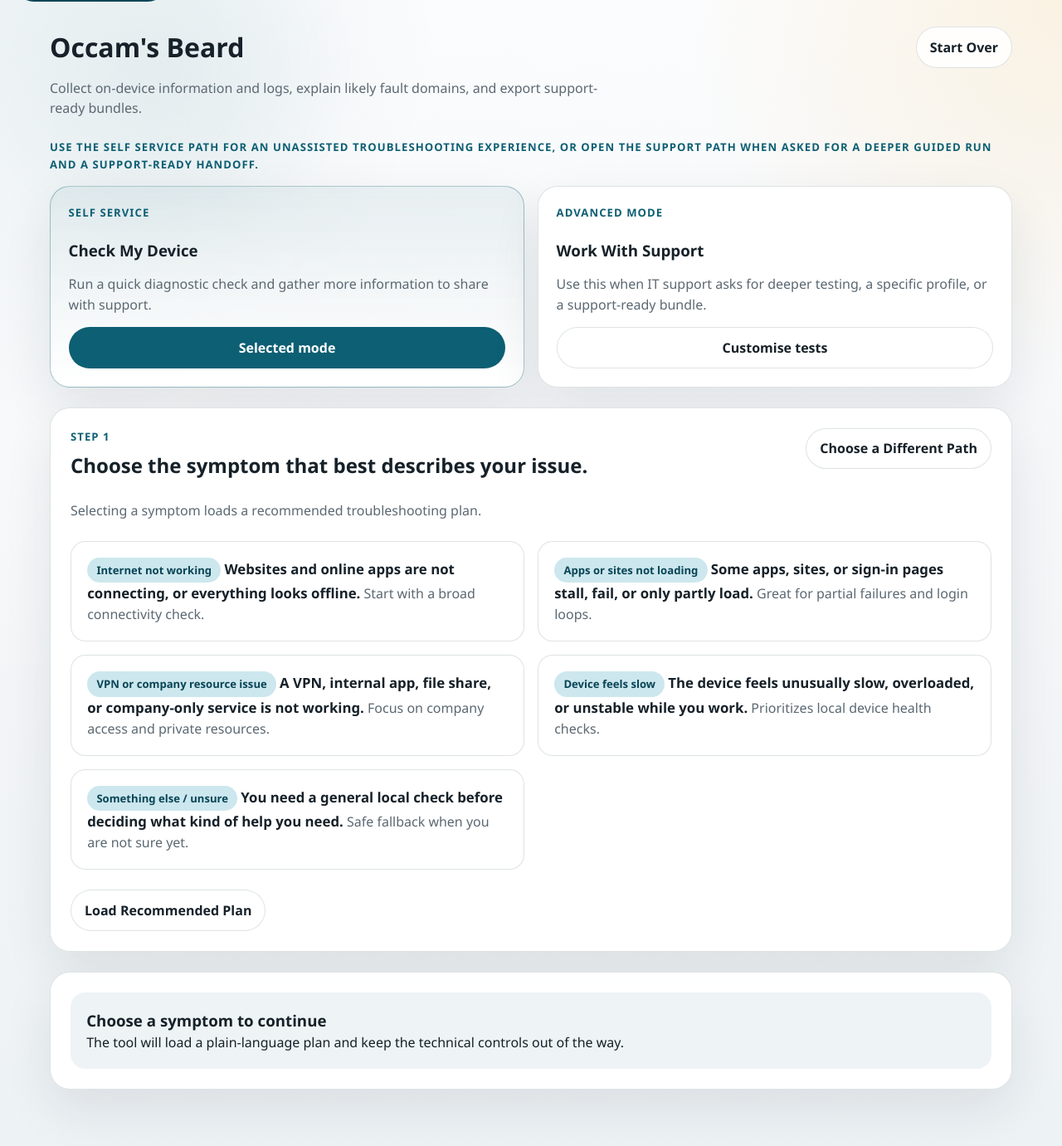
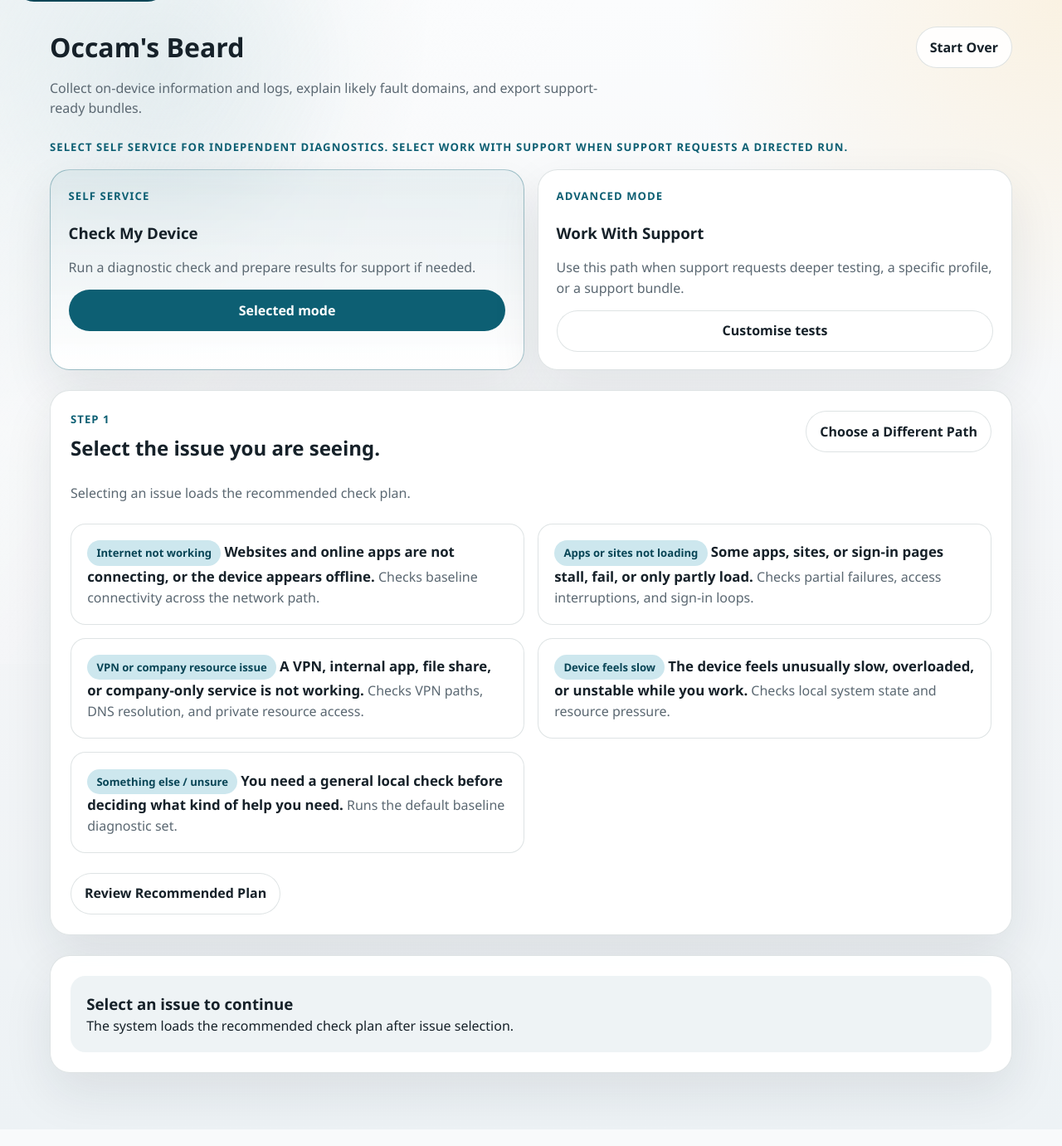
Before and after one commit to enshaeden/occams-beard, a Flask app: page /?mode=self-serve in a window 1280 px wide. Shown: the whole page at 83% size. After the commit the page ends 1357 px from the top, so only its background shows below. Run offline with Flask 3, Linux system fonts and the light colour scheme; parts of the project's set-up code (start-up, migrations or seed data) failed here and were passed over.

Commit message:
Standardize UI copy to professional system voice

```diff
--- a/src/occams_beard/templates/_self_serve_plan.html
+++ b/src/occams_beard/templates/_self_serve_plan.html
@@ -20,7 +20,7 @@
       <div class="section-heading">
         <div>
           <p class="eyebrow">Step 2</p>
-          <h2>Answer one quick question, then review your plan.</h2>
+          <h2>Answer the clarification question, then review the plan.</h2>
         </div>
       </div>
 
@@ -40,13 +40,13 @@
               </label>
             {% endfor %}
           </div>
-          <p class="field-help">This keeps the run focused while staying easy to start.</p>
+          <p class="field-help">Your response narrows the checks to the current issue.</p>
         </fieldset>
       {% endif %}
 
       {% if form_state.clarification and form_state.clarification.answered %}
         <div class="info-panel stack-sm">
-          <h3>What you already told us</h3>
+          <h3>Recorded responses</h3>
           <ul class="result-list">
             {% for answer in form_state.clarification.answered %}
               <li><strong>{{ answer.prompt }}</strong> {{ answer.answer_label }}.</li>
@@ -56,9 +56,9 @@
       {% endif %}
 
       <div class="info-panel stack-sm">
-        <h3>Before we run</h3>
+        <h3>Plan summary</h3>
         <p>
-          We are going to check <strong>{{ form_state.plan_preview.check_areas }}</strong>
+          The run checks <strong>{{ form_state.plan_preview.check_areas }}</strong>
           because {{ form_state.plan_preview.because }}.
         </p>
       </div>
@@ -67,7 +67,7 @@
 
       <div class="info-grid">
         <article class="info-panel stack-sm">
-          <h3>What we’ll check</h3>
+          <h3>Check scope</h3>
           <ul class="result-list">
             {% for item in form_state.plan.collection_items %}
               <li><strong>{{ item.label }}.</strong> {{ item.description }}</li>
@@ -76,11 +76,11 @@
         </article>
 
         <article class="info-panel stack-sm">
-          <h3>What to expect</h3>
+          <h3>Run behavior</h3>
           <ul class="result-list">
             <li>Everything stays on this device unless you choose to export it later.</li>
             <li>{{ form_state.plan.network_activity_summary }}</li>
-            <li>You do not need to change any technical settings to start.</li>
+            <li>No additional configuration is required to start the run.</li>
           </ul>
         </article>
       </div>
@@ -100,7 +100,7 @@
         {% endif %}
 
         <fieldset class="stack-sm form-fieldset">
-          <legend>Select specific tests</legend>
+          <legend>Select check areas</legend>
           <div class="check-grid">
             {% for item in form_state.plan.collection_items %}
               <label class="check-tile">
@@ -171,8 +171,8 @@
 {% else %}
   <article class="card">
     <div class="empty-state">
-      <h3>Choose a symptom to continue</h3>
-      <p>The tool will load a plain-language plan and keep the technical controls out of the way.</p>
+      <h3>Select an issue to continue</h3>
+      <p>The system loads the recommended check plan after issue selection.</p>
     </div>
   </article>
 {% endif %}
--- a/src/occams_beard/templates/index.html
+++ b/src/occams_beard/templates/index.html
@@ -3,8 +3,7 @@
 {% block content %}
   <section class="entry-shell stack-md">
     <div class="stack-sm">
-      <p class="eyebrow">Use the Self Service path for an unassisted troubleshooting experience, or open the
-        support path when asked for a deeper guided run and a support-ready handoff.</p>
+      <p class="eyebrow">Select Self Service for independent diagnostics. Select Work With Support when support requests a directed run.</p>
     </div>
     <div class="door-grid">
       {% for option in mode_options %}
@@ -60,15 +59,13 @@
 
         <article class="card experience-card stack-lg">
           <div class="section-heading">
-            <div>
-              <p class="eyebrow">Step 1</p>
-              <h2>Choose the symptom that best describes your issue.</h2>
-            </div>
-            <a class="ghost-button" href="{{ url_for('index') }}">Choose a Different Path</a>
+          <div>
+            <p class="eyebrow">Step 1</p>
+            <h2>Select the issue you are seeing.</h2>
           </div>
-          <p class="muted">
-            Selecting a symptom loads a recommended troubleshooting plan.
-          </p>
+          <a class="ghost-button" href="{{ url_for('index') }}">Choose a Different Path</a>
+        </div>
+          <p class="muted">Selecting an issue loads the recommended check plan.</p>
           <div class="choice-grid" role="radiogroup" aria-label="Symptoms">
             {% for symptom in symptom_options %}
               <label class="choice-card {% if form_state.symptom_id == symptom.id %}choice-card-active{% endif %}">
@@ -90,7 +87,7 @@
           </div>
 
           <div class="actions">
-            <button type="submit" class="ghost-button">Load Recommended Plan</button>
+            <button type="submit" class="ghost-button">Review Recommended Plan</button>
           </div>
         </article>
       </form>
@@ -105,7 +102,7 @@
         <div class="section-heading">
           <div>
             <p class="eyebrow">Work With Support</p>
-            <h2>Follow the guided plan your technician asked you to run.</h2>
+            <h2>Run the plan provided by support.</h2>
           </div>
           <a class="ghost-button" href="{{ url_for('index') }}">Choose a Different Path</a>
         </div>
@@ -113,17 +110,17 @@
           <article class="info-panel stack-sm">
             <h3>When to use this</h3>
             <ul class="result-list">
-              <li>You already tried the self-serve path and still need help.</li>
-              <li>Support asked for a specific plan, deeper probes, or a support bundle.</li>
-              <li>You need a cleaner handoff than screenshots or ad hoc notes.</li>
+              <li>Self Service did not resolve the issue.</li>
+              <li>Support requested a specific plan, deeper probes, or a support bundle.</li>
+              <li>A structured handoff is required.</li>
             </ul>
           </article>
           <article class="info-panel stack-sm">
             <h3>Consent and privacy</h3>
             <ul class="result-list">
-              <li>You can review the plan before you run it.</li>
+              <li>Review the plan before running it.</li>
               <li>Some guided plans create outbound network traffic.</li>
-              <li>Raw command capture stays opt-in and local unless you export it.</li>
+              <li>Raw command capture is optional and remains local unless exported.</li>
             </ul>
           </article>
         </div>
@@ -132,7 +129,7 @@
       {% if form_state.bridge %}
         <article class="card bridge-card stack-sm">
           <p class="eyebrow">Continue From Earlier Results</p>
-          <h3>You do not need to start from scratch.</h3>
+          <h3>Reuse existing run results.</h3>
           <p>{{ form_state.bridge.headline }}</p>
           <div class="actions">
             <a class="ghost-button" href="{{ form_state.bridge.results_url }}">View Earlier {{ form_state.bridge.mode_label }} Results</a>
@@ -210,15 +207,15 @@
             <ul class="result-list">
               <li>{{ form_state.plan.network_activity_summary }}</li>
               <li>{{ form_state.plan.raw_capture_summary }}</li>
-              <li>Keep this plan locked unless support told you to switch plans or edit the details.</li>
+              <li>Keep this plan locked unless support requests changes.</li>
             </ul>
           </article>
           <article class="info-panel stack-sm">
             <h3>What support will receive later</h3>
             <ul class="result-list">
-              <li>A support bundle becomes the main handoff after the run.</li>
+              <li>A support bundle is the handoff artifact after the run.</li>
               <li>The bundle includes the findings summary, selected technical evidence, and run metadata.</li>
-              <li>Raw command output is only included if this plan collected it and you choose to export it.</li>
+              <li>Raw command output is included only if this plan collected it and export is selected.</li>
             </ul>
           </article>
         </div>
@@ -228,7 +225,7 @@
         <summary>Support gave me a different plan</summary>
         <div class="advanced-panel-body stack-lg">
           <p class="field-help">
-            Use this only if your technician asked you to switch to a different local plan before the run.
+            Use this only when support requests a different local plan before the run.
           </p>
           <form method="get" action="{{ url_for('index') }}" class="plan-picker">
             <input type="hidden" name="mode" value="support">
@@ -237,7 +234,7 @@
             {% endif %}
             <div class="stack-xs">
               <label class="field-label" for="profile">Support plan</label>
-              <p class="field-help">Choose the troubleshooting plan your technician asked you to follow.</p>
+              <p class="field-help">Select the troubleshooting plan requested by support.</p>
               <select id="profile" name="profile">
                 {% for profile in profiles %}
                   <option value="{{ profile.profile_id }}" {% if form_state.profile_id == profile.profile_id %}selected{% endif %}>
@@ -262,7 +259,7 @@
           <summary>Technician asked me to edit the plan details</summary>
           <div class="advanced-panel-body stack-lg">
             <p class="field-help">
-              Leave these settings alone unless your technician asked you to edit the plan details directly.
+              Keep default settings unless support requests direct plan edits.
             </p>
 
             <fieldset class="stack-sm form-fieldset">
```
Also changed, not shown: src/occams_beard/web/presentation/catalog.py (+9 -9 lines).
